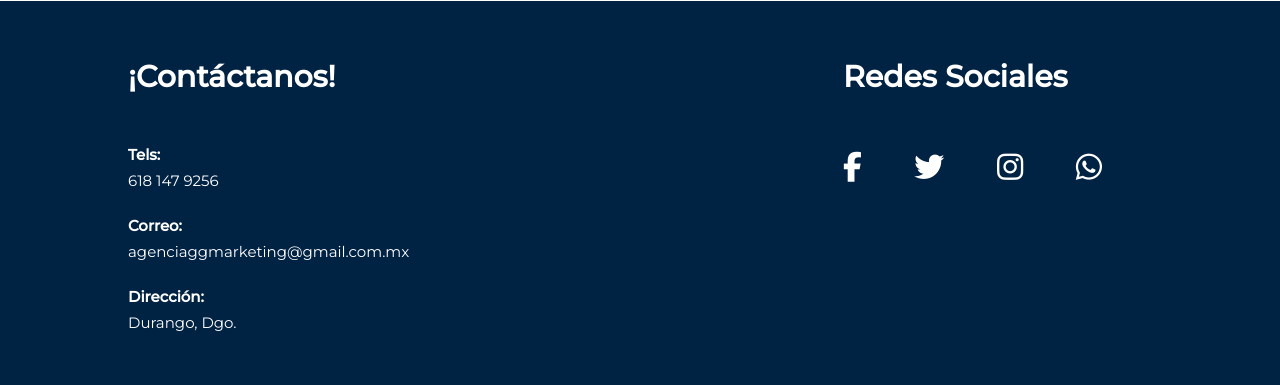
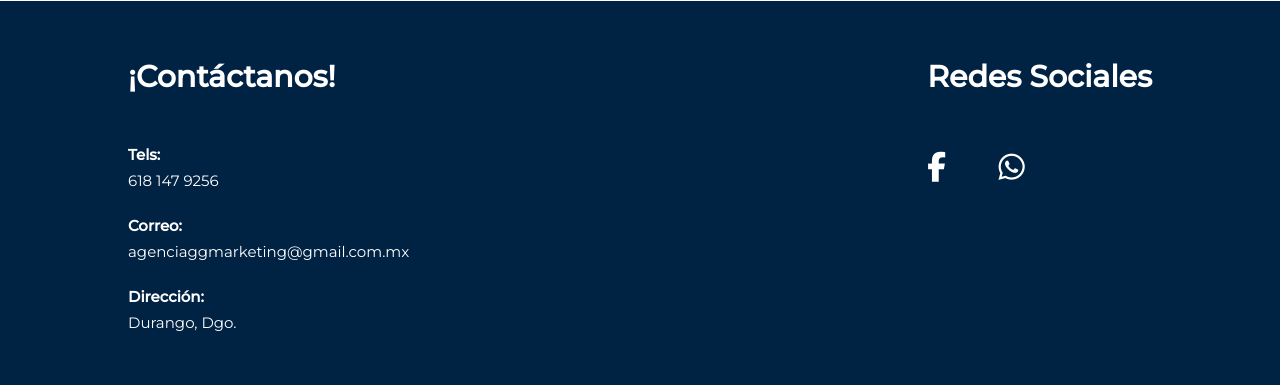
Before and after one commit to VladWithCode/ggmarketing, a Node server app: page / in a window 1280 px wide. Shown: the part 3021-3406 px from the top of the page. Run offline with Node 20, Linux system fonts and the light colour scheme; some libraries are stand-ins or nearby versions.

Commit message:
Twitter & IG Social links hidden

```diff
--- a/src/views/partials/includes/layout/footer.hbs
+++ b/src/views/partials/includes/layout/footer.hbs
@@ -19,8 +19,8 @@
     <div class="footer__social-media">
       <h3>redes sociales</h3>
       <a href="https://www.facebook.com/agenciaggmarketing/" target="_blank"><i class="fab fa-facebook-f"></i></a>
-      <a href="#"><i class="fab fa-twitter" ></i></a>
-      <a href="#"><i class="fab fa-instagram" ></i></a>
+      {{!-- <a href="#"><i class="fab fa-twitter" ></i></a> --}}
+      {{!-- <a href="#"><i class="fab fa-instagram" ></i></a> --}}
       <a href="https://api.whatsapp.com/send?phone=526181479256" target="_blank"><i class="fab fa-whatsapp"></i></a>
     </div>
   </div>
```
